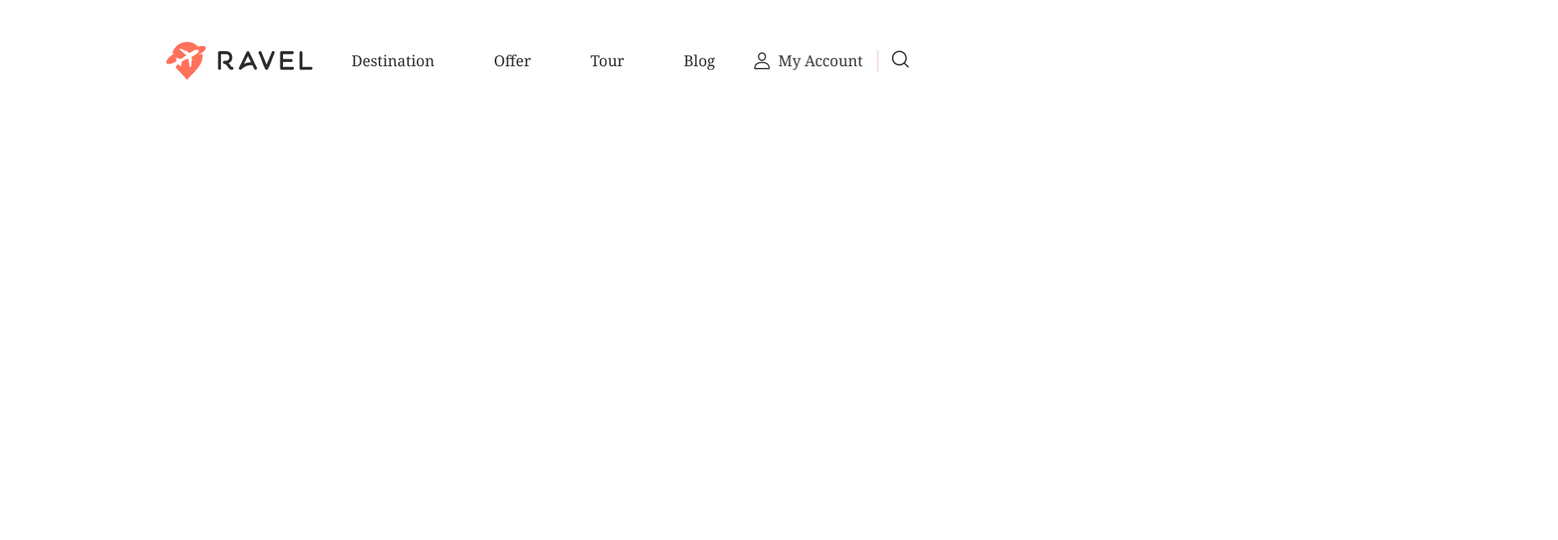
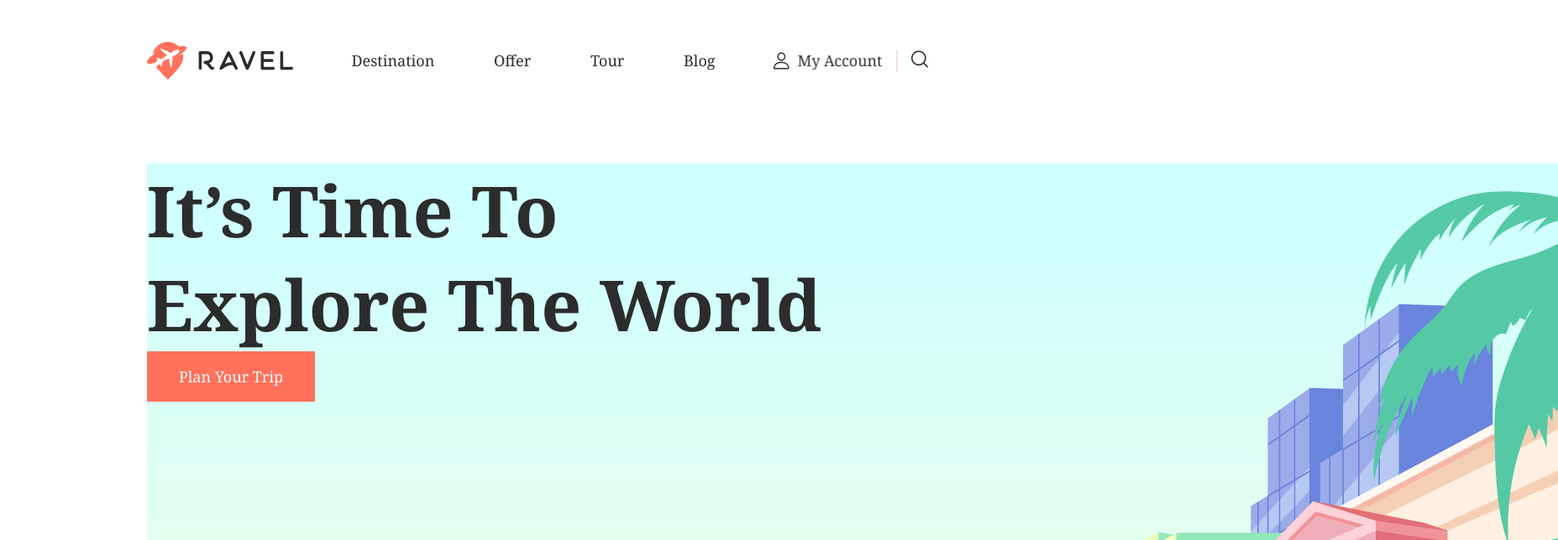
Before and after one commit to ajarrra/mockup_cartoon, a plain HTML site: page index.html in a window 1280 px wide. Shown: the top 644 px of the page at 84% size, 1855 px wide, since content can reach past the window. Drawn offline with Linux system fonts and the light colour scheme.

Commit message:
began making first section

```diff
--- a/css/style.css
+++ b/css/style.css
@@ -138,7 +138,7 @@ section {
 
 .nav {
   display: flex;
-  justify-content: space-around;
+  justify-content: space-between;
   align-items: center;
   margin-top: 50px;
 }
@@ -181,3 +181,34 @@ section {
   width: 20;
   border-left: 2px solid #f1e0dd;
 }
+
+button {
+  background: #ff715b;
+  color: #fff;
+
+  text-align: center;
+  font-family: Noto Serif;
+  font-size: 18px;
+  font-weight: 500;
+  width: 200px;
+  height: 60px;
+  flex-shrink: 0;
+}
+
+h1 {
+  color: #2c2c2c;
+  font-family: Noto Serif;
+  font-size: 84px;
+  font-style: normal;
+  font-weight: 700;
+  line-height: 112px;
+  width: 804px;
+}
+
+.hero {
+  background-image: url(../img/hero-banner\ 2.png);
+  background-repeat: no-repeat;
+  width: 1680px;
+  height: 1000px;
+  flex-shrink: 0;
+}
--- a/index.html
+++ b/index.html
@@ -26,9 +26,12 @@
       rel="stylesheet"
     />
 
-	<link rel="preconnect" href="https://fonts.googleapis.com">
-	<link rel="preconnect" href="https://fonts.gstatic.com" crossorigin>
-	<link href="https://fonts.googleapis.com/css2?family=Noto+Serif:wght@400;700;800&display=swap" rel="stylesheet">
+    <link rel="preconnect" href="https://fonts.googleapis.com" />
+    <link rel="preconnect" href="https://fonts.gstatic.com" crossorigin />
+    <link
+      href="https://fonts.googleapis.com/css2?family=Noto+Serif:wght@400;700;800&display=swap"
+      rel="stylesheet"
+    />
     <link rel="stylesheet" href="css/style.css" />
     <link rel="stylesheet" href="css/media.css" />
   </head>
@@ -59,9 +62,13 @@
       </div>
     </header>
 
-    <section class="">
+    <section class="its_time">
       <div class="container">
-        <h2 class="sec_tit"></h2>
+		<div class="hero">
+			<h1>It’s Time To Explore The World</h1>
+			<button>Plan Your Trip</button>
+		</div>
+
       </div>
     </section>
 
```
Also changed, not shown: img/hero-banner 2.png (added).
